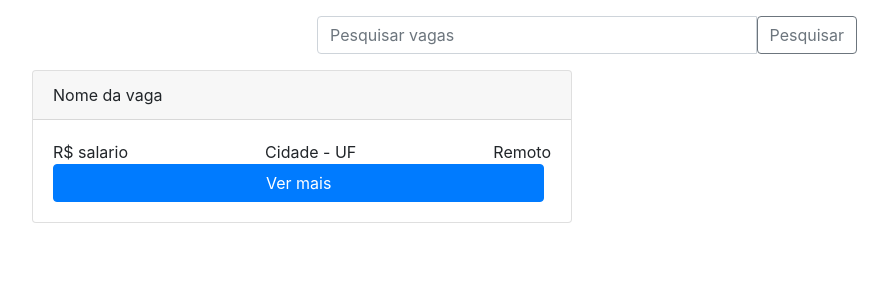
After one commit to JobStage/Jobstage, a PHP site: page /aluno/vagas.php in a window 1280 px wide. The commit adds this page. Shown: the top 300 px of the page, without its empty margins (53-941 px from the left). Run offline with PHP 8.4, Linux system fonts and the light colour scheme.

```diff
--- /dev/null
+++ b/aluno/vagas.php
@@ -0,0 +1,41 @@
+<link rel="stylesheet" href="https://stackpath.bootstrapcdn.com/bootstrap/4.1.3/css/bootstrap.min.css" integrity="sha384-MCw98/SFnGE8fJT3GXwEOngsV7Zt27NXFoaoApmYm81iuXoPkFOJwJ8ERdknLPMO" crossorigin="anonymous">
+
+<div class="container">
+  <div class="row justify-content-center my-3">
+    <div class="col-md-6">
+      <div class="input-group">
+        <input type="search" class="form-control" placeholder="Pesquisar vagas" aria-label="Pesquisar vagas">
+        <button class="btn btn-outline-secondary" type="button">Pesquisar</button>
+      </div>
+    </div>
+  </div>
+<div class="row g-3">
+  <div class="col-xl-6">
+      <div class="card">
+          <div class="card-header">
+              Nome da vaga
+          </div>
+          <div class="card-body">
+              <div class="infoVaga" style="display: flex; flex-direction: row; justify-content: space-between; flex-wrap: wrap;">
+                  <div class="">
+                      <i class="fas fa-user"></i> R$ salario
+                  </div>
+                  <div class="">
+                      <i class="fas fa-calendar"></i> Cidade - UF
+                  </div>
+                  <div class="">
+                      <i class="fas fa-money-bill"></i> Remoto
+                  </div>
+              </div>
+              <div class="row g-3">
+                  <div class="col-6">
+                      <button class="btn btn-primary" style="width:210%">Ver mais</button>
+                  </div>
+              </div>
+          </div>
+      </div>
+  </div>
+</div>
+<script src="https://code.jquery.com/jquery-3.3.1.slim.min.js" integrity="sha384-q8i/X+965DzO0rT7abK41JStQIAqVgRVzpbzo5smXKp4YfRvH+8abtTE1Pi6jizo" crossorigin="anonymous"></script>
+<script src="https://cdnjs.cloudflare.com/ajax/libs/popper.js/1.14.3/umd/popper.min.js" integrity="sha384-ZMP7rVo3mIykV+2+9J3UJ46jBk0WLaUAdn689aCwoqbBJiSnjAK/l8WvCWPIPm49" crossorigin="anonymous"></script>
+<script src="https://stackpath.bootstrapcdn.com/bootstrap/4.1.3/js/bootstrap.min.js" integrity="sha384-ChfqqxuZUCnJSK3+MXmPNIyE6ZbWh2IMqE241rYiqJxyMiZ6OW/JmZQ5stwEULTy" crossorigin="anonymous"></script>
```
Also changed, not shown: aluno/formacao.php (+25 -11 lines), app/controller/curso.php (added, +25 -0 lines), app/model/cursosdbModel.php (added, +25 -0 lines).
